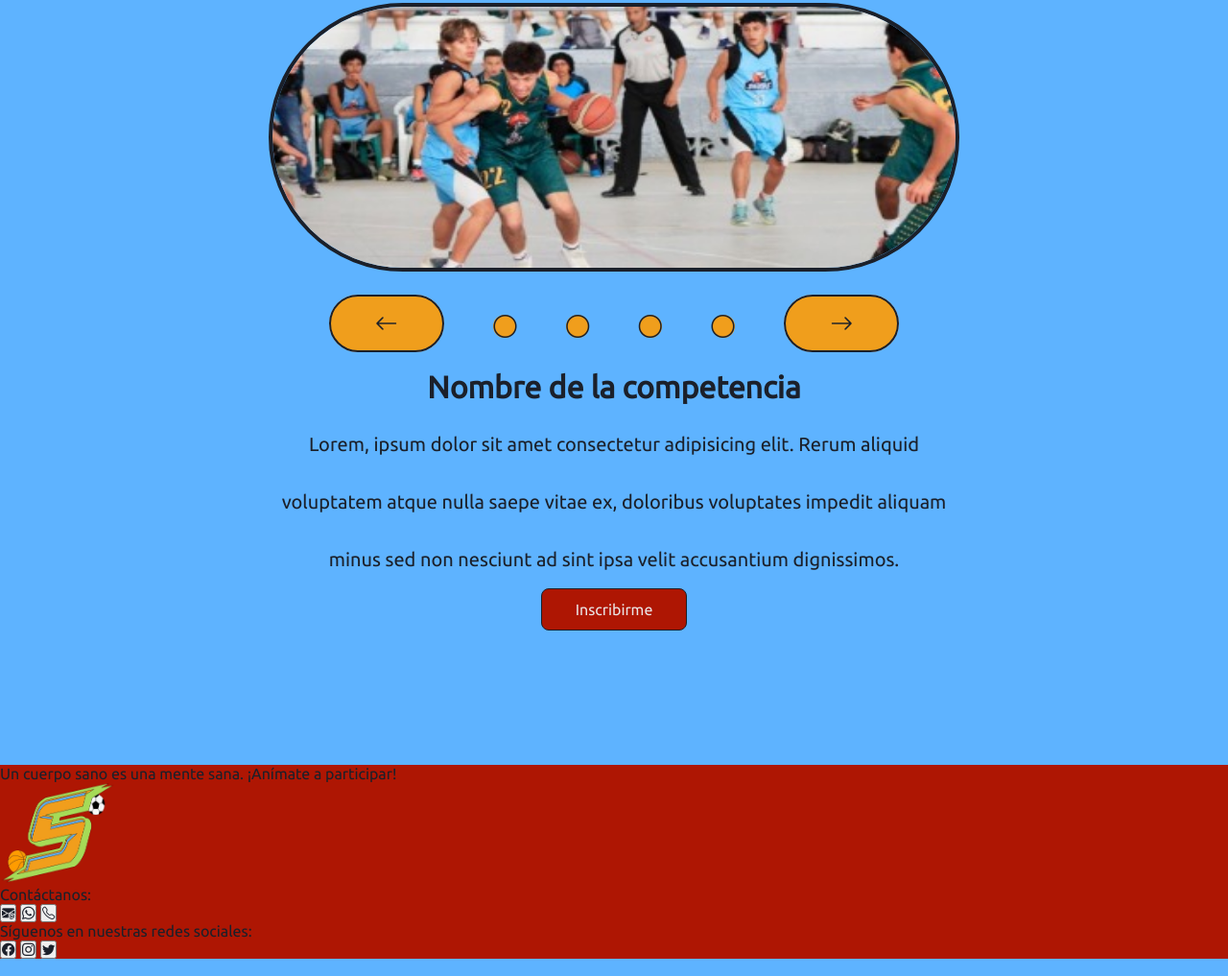
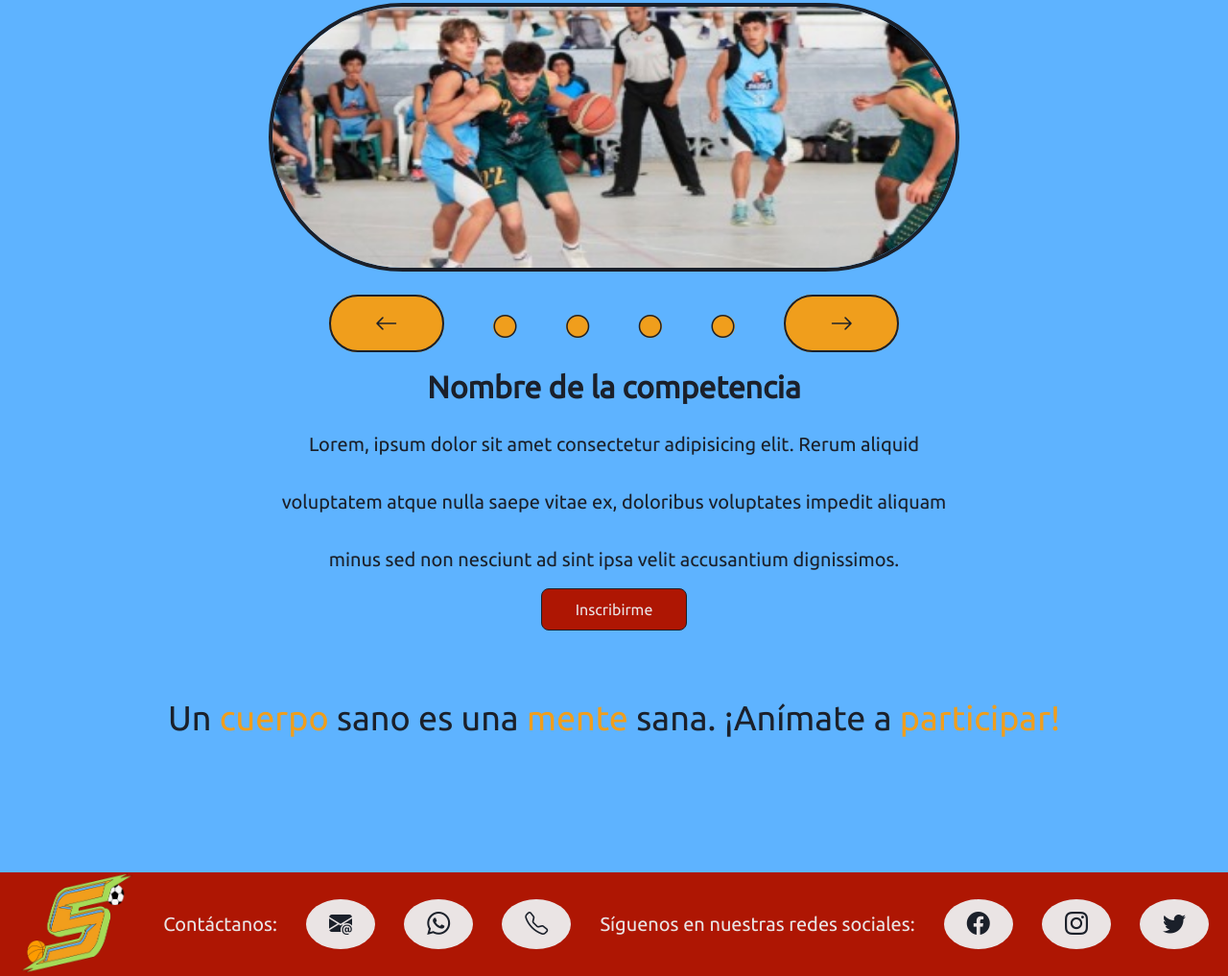
Before and after one commit to Miguelit09/LandingPage_MP, a plain HTML site: page index.html in a window 1280 px wide. Shown: the part 1728-2745 px from the top of the page at 96% size. Drawn offline with nearby package versions, Linux system fonts and the light colour scheme.

Commit message:
Se terminó de estilizar la página index.html

```diff
--- a/assets/styles.css
+++ b/assets/styles.css
@@ -23,7 +23,7 @@ a {
 }
 .contenedor {
   max-width: 1800px;
-  margin: 0 auto;
+  margin: 0 20px;
   max-height: 700px;
 }
 .contenedor_encabezado {
@@ -37,7 +37,7 @@ a {
   gap: 2em;
 }
 
-.letra_blanca {
+.letra_encabezado {
   color: #EAE4E4;
   font-size: 24px;
   min-width: 1100px;
@@ -55,16 +55,33 @@ a {
   max-height: 44px;
 }
 
-.boton_iniciar_sesion:hover, .boton_registrarse:hover, .boton_inscribirme:hover{
+.boton_iniciar_sesion:hover, .boton_registrarse:hover, .boton_inscribirme:hover, .tarjeta:hover,.flecha:hover, .icono_contacto:hover{
   transform: scale(1.2);
+  cursor: pointer;
 }
 
 .boton_iniciar_sesion {
   background-color: #F09E1C;
 }
 
+.boton_iniciar_sesion:hover, .tarjeta:hover,.flecha:hover {
+  background-color: #FF9C00;
+}
+
+.boton_iniciar_sesion:active, .tarjeta:active,.flecha:active {
+  background-color: #FF7A00;
+}
+
 .boton_registrarse {
   background-color: #A6DB57;
+}
+
+.boton_registrarse:hover {
+  background-color: #9DEC28;
+}
+
+.boton_registrarse:active {
+  background-color: #52FF00;
 }
 
 .contenedor_inscribirme {
@@ -75,6 +92,15 @@ a {
   background-color: #AE1603;
   color: #EAE4E4;
   line-height: 18px;
+}
+
+.boton_inscribirme:hover{
+  background-color: #E71E05;
+}
+
+.boton_inscribirme:active{
+  background-color: #FF462F;
+  color: #1B202A;
 }
 
 .seccion {
@@ -94,7 +120,11 @@ a {
   font-size: 20px;
   max-width: 720px;
   margin: auto;
+}
 
+.frase_cierre {
+  font-size: 36px;
+  text-align: center;
 }
 
 .tarjetas_inicio{
@@ -109,6 +139,10 @@ a {
   padding: 12px;
   border-radius: 8px;
   background-color: #F09E1C;
+}
+
+.tarjeta:hover{
+  font-weight:bolder;
 }
 
 .imagen_tarjeta {
@@ -143,19 +177,14 @@ a {
 
 .flecha {
   border-radius: 56px;
-  border: none;;
-}
-
-.flecha:hover {
-  cursor: pointer;
-  transform: scale(1.2);
+  border: none;
+  background-color: #F09E1C;
 }
 
 .bi-arrow-left, .bi-arrow-right{
   display: inline-flex;
   color: #1B202A;
   font-size: 24px;
-  background-color: #F09E1C;
   width: 120px;
   height: 60px;
   border-radius: 56px;
@@ -172,7 +201,27 @@ a {
   color: #1B202A;
   font-size: 24px;
 }
-.bi-circle::before{
+.bi-circle::before{ /*le da color a las burbujitas*/
   background-color: #F09E1C;
   border-radius: 12px;
 }
+
+.letra_footer{
+  color: #EAE4E4;
+  font-size: 20px;
+}
+
+.icono_contacto {
+  border-radius: 75%;
+  font-size: 24px;
+  padding: 12px 24px;
+  background-color: #EAE4E4;
+}
+
+.icono_contacto:hover{
+  background-color: #D9D5D5;
+}
+
+.icono_contacto:active{
+  background-color: #C6C6C6;
+}
--- a/index.html
+++ b/index.html
@@ -18,7 +18,7 @@
       <a href="index.html">
         <img src="./assets/logo.png" alt="Logo" class="logo">
       </a>
-      <h1 class="letra_blanca">Bienvenido a Santandeportes. Aquí encontrarás los mejores eventos deportivos de todo
+      <h1 class="letra_encabezado">Bienvenido a Santandeportes. Aquí encontrarás los mejores eventos deportivos de todo
         Santander</h1>
       <nav class="botones_encabezado">
 
@@ -60,9 +60,9 @@
               <img src="./assets/participa.png" alt="participa" class="imagen_tarjeta">
             </figure>
             <p>Participa</p>
+          </article>
         </a>
         <a href="">
-          </article>
           <article class="tarjeta">
             <figure>
               <img src="./assets/publica tus competencias.png" alt="publica tus competencias" class="imagen_tarjeta">
@@ -125,38 +125,36 @@
           <a href="#" class="boton_inscribirme">Inscribirme</a>
         </div>
       </article>
+      <article>
+        <p class="frase_cierre">Un <span class="palabras_resaltadas">cuerpo</span> sano es una <span class="palabras_resaltadas">mente</span> sana. ¡Anímate a <span class="palabras_resaltadas">participar!</span></p>
+      </article>
     </section>
   </main>
   <footer class="pie_de_pagina">
-    <article>
-      <p>Un cuerpo sano es una mente sana. ¡Anímate a participar!</p>
-    </article>
-    <article>
+    <article class="contenedor contenedor_encabezado">
       <a href="index.html">
         <img src="./assets/logo.png" alt="Logo" class="logo">
       </a>
-      <p>Contáctanos: </p>
-      <button>
-        <a href="">
+      <p class="letra_footer">Contáctanos: </p>
+      <a href="" class="icono_contacto">
           <i class="bi bi-envelope-at-fill"></i>
-        </a>
-      </button>
-      <button>
+      </a href="">
+      <a href="" class="icono_contacto">
         <i class="bi bi-whatsapp"></i>
-      </button>
-      <button>
+      </a href="">
+      <a href="" class="icono_contacto">
         <i class="bi bi-telephone"></i>
-      </button>
-      <p>Síguenos en nuestras redes sociales:</p>
-      <button>
+      </a href="">
+      <p class="letra_footer">Síguenos en nuestras redes sociales:</p>
+      <a href="" class="icono_contacto">
         <i class="bi bi-facebook"></i>
-      </button>
-      <button>
+      </a href="">
+      <a href="" class="icono_contacto">
         <i class="bi bi-instagram"></i>
-      </button>
-      <button>
+      </a href="">
+      <a href="" class="icono_contacto">
         <i class="bi bi-twitter"></i>
-      </button>
+      </a href="">
     </article>
   </footer>
 </body>
```
